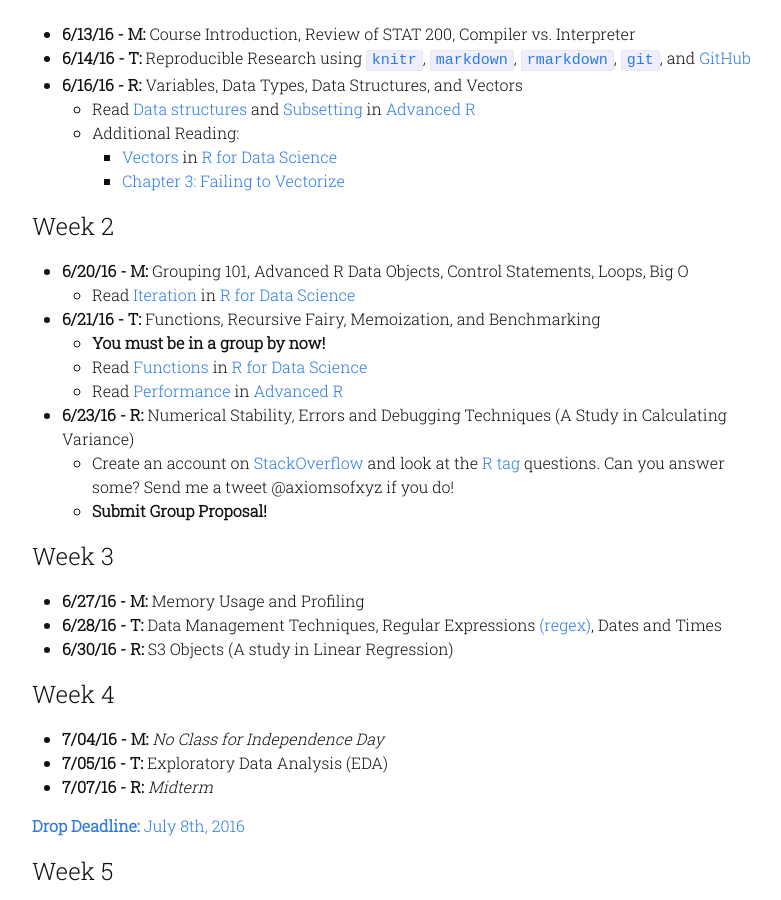
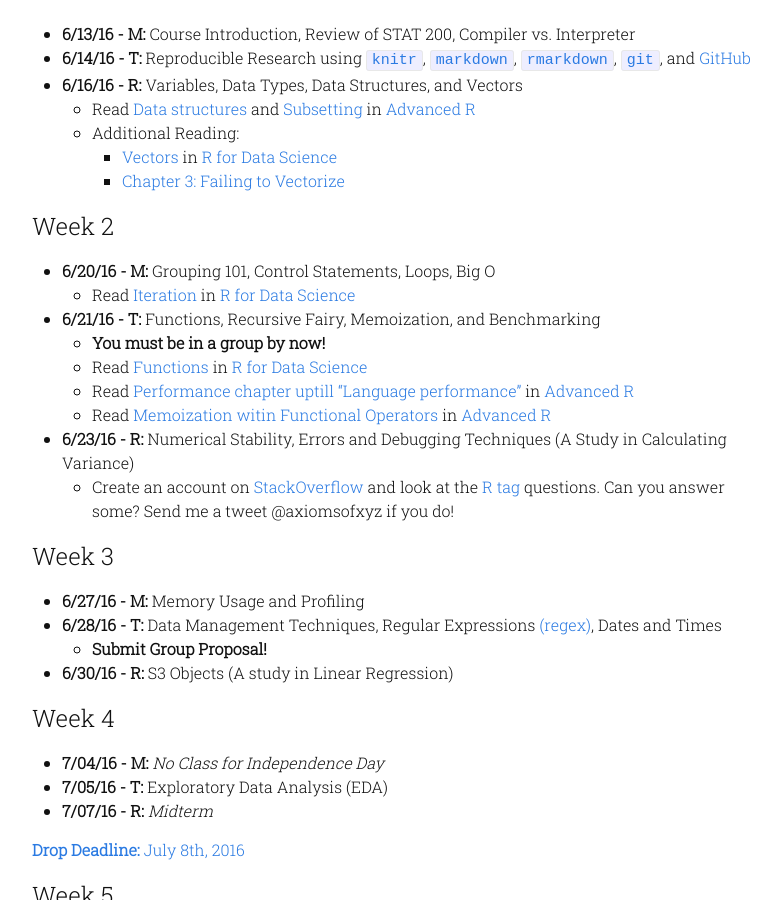
Before and after one commit to stat385uiuc/su2016, a Jekyll site: the page built from schedule.md, in a window 1280 px wide and 900 px high, scrolled down 527 px. Shown: the whole window, without its empty margins (238-1019 px from the left). Built offline with Jekyll 4.4.1, drawn with Linux system fonts in a browser that asks for light colours.

Commit message:
Added readings and pushed Group Proposal to Week 3.

```diff
--- a/schedule.md
+++ b/schedule.md
@@ -26,20 +26,21 @@ Note: All homework is due on **Sunday** at **11:59 PM CDT** by e-mail to **balam
          * [Chapter 3: Failing to Vectorize](http://www.burns-stat.com/pages/Tutor/R_inferno.pdf#page=17)
 
 # Week 2
-- **6/20/16 - M:** Grouping 101, Advanced R Data Objects, Control Statements, Loops, Big O
+- **6/20/16 - M:** Grouping 101, Control Statements, Loops, Big O
     - Read [Iteration](http://r4ds.had.co.nz/iteration.html) in [R for Data Science](http://r4ds.had.co.nz/)
 - **6/21/16 - T:** Functions, Recursive Fairy, Memoization, and Benchmarking
     - **You must be in a group by now!**
     - Read [Functions](http://r4ds.had.co.nz/functions.html) in [R for Data Science](http://r4ds.had.co.nz/)
-    - Read [Performance](http://adv-r.had.co.nz/Performance.html) in [Advanced R](http://adv-r.had.co.nz/)
+    - Read [Performance chapter uptill "Language performance"](http://adv-r.had.co.nz/Performance.html) in [Advanced R](http://adv-r.had.co.nz/)
+    - Read [Memoization witin Functional Operators](http://adv-r.had.co.nz/Function-operators.html) in [Advanced R](http://adv-r.had.co.nz/)
 - **6/23/16 - R:** Numerical Stability, Errors and Debugging Techniques (A Study in Calculating Variance)
     - Create an account on [StackOverflow](http://stackoverflow.com) and look at the [R tag](http://stackoverflow.com/questions/tagged/r) questions. Can you answer some? Send me a tweet @axiomsofxyz if you do!
-    - **Submit Group Proposal!**
 
 
 # Week 3
 - **6/27/16 - M:** Memory Usage and Profiling
 - **6/28/16 - T:** Data Management Techniques, Regular Expressions [(regex)](http://regexr.com/), Dates and Times
+    - **Submit Group Proposal!**
 - **6/30/16 - R:** S3 Objects (A study in Linear Regression)
 
 
```
